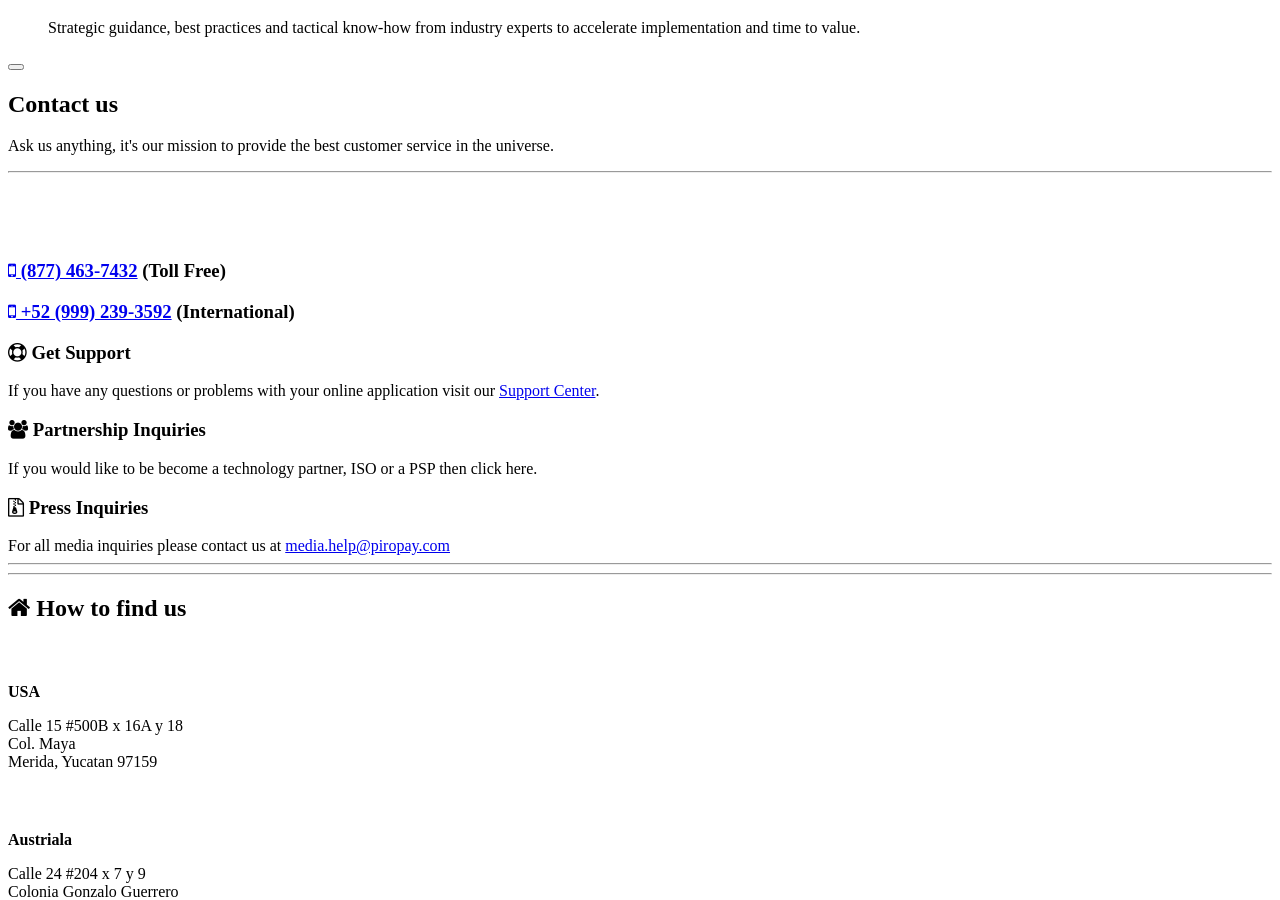
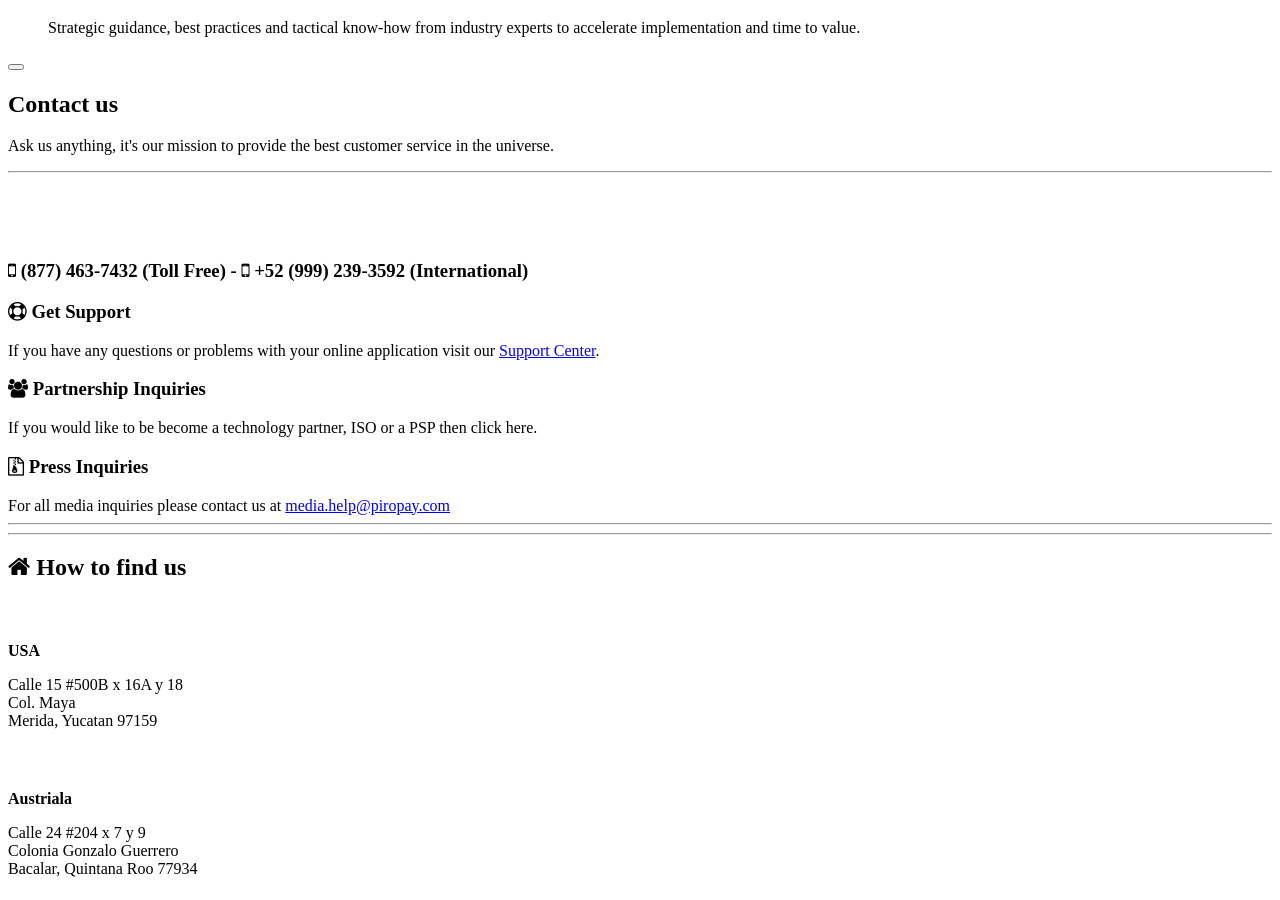
Before and after one commit to Banqee/piropay.github.io, a Jekyll site: the page built from _posts/2016-02-06-cabin.markdown, in a window 1280 px wide and 900 px high, scrolled down 14804 px. Built offline with Jekyll 4.4.1, drawn with Linux system fonts in a browser that asks for light colours; nearby versions of some CDN libraries; library files that are not in the unit come from our copies.

Commit message:
Update contact.html

```diff
--- a/_includes/contact.html
+++ b/_includes/contact.html
@@ -38,8 +38,7 @@
 <div class="row">
 <div class="col-xs-12 col-sm-12">
  <div class="item-inner">
-<span><h3 class="item-title tl"><a href="tel:+1-877-463-7432"><i class="fa fa-mobile" aria-hidden="true"></i> (877) 463-7432</a> (Toll Free)</h3></span>
-<span><h3 class="item-title tl"><a href="tel:+52-999-239-3592"><i class="fa fa-mobile" aria-hidden="true"></i> +52 (999) 239-3592</a> (International)</h3></span>
+<span><h3 class="item-title tl"><i class="fa fa-mobile" aria-hidden="true"></i> (877) 463-7432 (Toll Free)  -  <i class="fa fa-mobile" aria-hidden="true"></i> +52 (999) 239-3592 (International)</h3></span>
 </div></div>
 </div><!--//row-->
 
```
